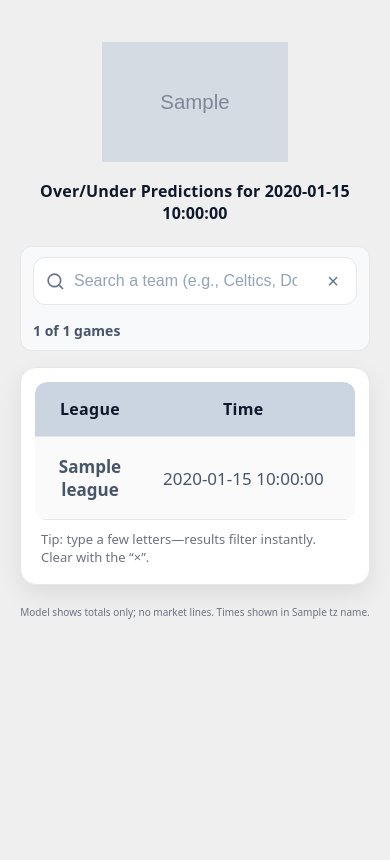
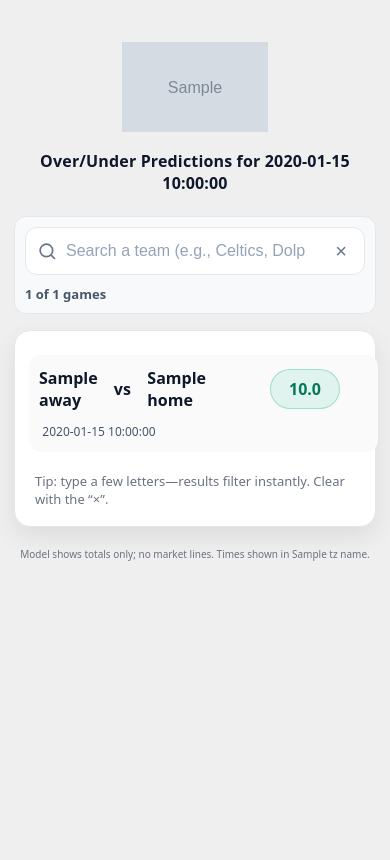
Before and after one commit to vzjavi/bzbetzpredictor, a Flask app: template templates/index.html in a window 390 px wide. Shown: the top 860 px of the page. Run offline with Flask 3, Linux system fonts and the light colour scheme; the template is opened without the code that fills it: most values are stand-ins (such as "Sample title", 1, 10 or a date in 2020); grey boxes marked "Sample" are stand-in pictures.

Commit message:
fix mobile view

```diff
--- a/static/styles.css
+++ b/static/styles.css
@@ -189,3 +189,83 @@
 @media (max-width: 720px){
   .site-header .brand-img{ height: 140px; }
 }
+/* ===== Mobile layout (keep desktop the same) ===== */
+@media (max-width: 600px){
+
+  /* Page chrome */
+  .site-header .brand-img{ height: 110px !important; }
+  .brand-sub{ font-size: 16px; }
+
+  /* Search/card spacing */
+  .page-wrap{ padding: 0 14px; }
+  .controls{ padding: 10px; gap: 10px; }
+  .results-count{ font-size: 13px; }
+
+  /* Table becomes a tidy list – no horizontal scroll */
+  .table-wrap{ overflow: visible; border-radius: 12px; }
+  table{ min-width: 0; width: 100%; font-size: 16px; }
+  thead{ display: none; }                           /* hide big header row */
+
+  /* Each row turns into a 2-column grid:
+     [matchup | total]
+     [time    | total] */
+  tbody tr{
+    display: grid;
+    grid-template-columns: 1fr auto;
+    grid-column-gap: 12px;
+    align-items: center;
+    background: #fff;
+    border-radius: 12px;
+    margin: 10px 0;
+  }
+
+  /* Remove heavy row dividers; add soft cards */
+  tbody tr:hover{ background: #fff; }
+  .cell{ border-bottom: 0; padding: 12px 10px; text-align: left; }
+
+  /* Column mapping (original order: League | Time | Matchup | Total) */
+  tbody tr > td:nth-child(1){ display: none; }     /* hide League on mobile */
+
+  /* Time → small subtitle under matchup */
+  tbody tr > td:nth-child(2){
+    grid-column: 1;
+    order: 2;
+    color: var(--text-dim);
+    font-size: 12px;
+    padding-top: 0;
+  }
+
+  /* Matchup main line */
+  tbody tr > td:nth-child(3){
+    grid-column: 1;
+    order: 1;
+    font-weight: 800;
+  }
+
+  /* Predicted Total pill stays on the right, vertically centered */
+  tbody tr > td:nth-child(4){
+    grid-column: 2;
+    order: 1;
+    justify-self: end;
+    text-align: right;
+    padding-right: 6px;
+  }
+
+  /* Logos & spacing tuned for small screens */
+  .matchup-flex{ justify-content: flex-start; gap: 10px; }
+  .logo{
+    width: 38px !important;
+    height: 38px !important;
+    padding: 4px;
+    border-radius: 8px;
+  }
+  .team{ font-weight: 900; }
+  .vs{ margin: 0 6px; }
+
+  /* Pill smaller but readable */
+  .pill{
+    min-width: 70px;
+    padding: 8px 12px;
+    font-size: 16px;
+  }
+}
```
